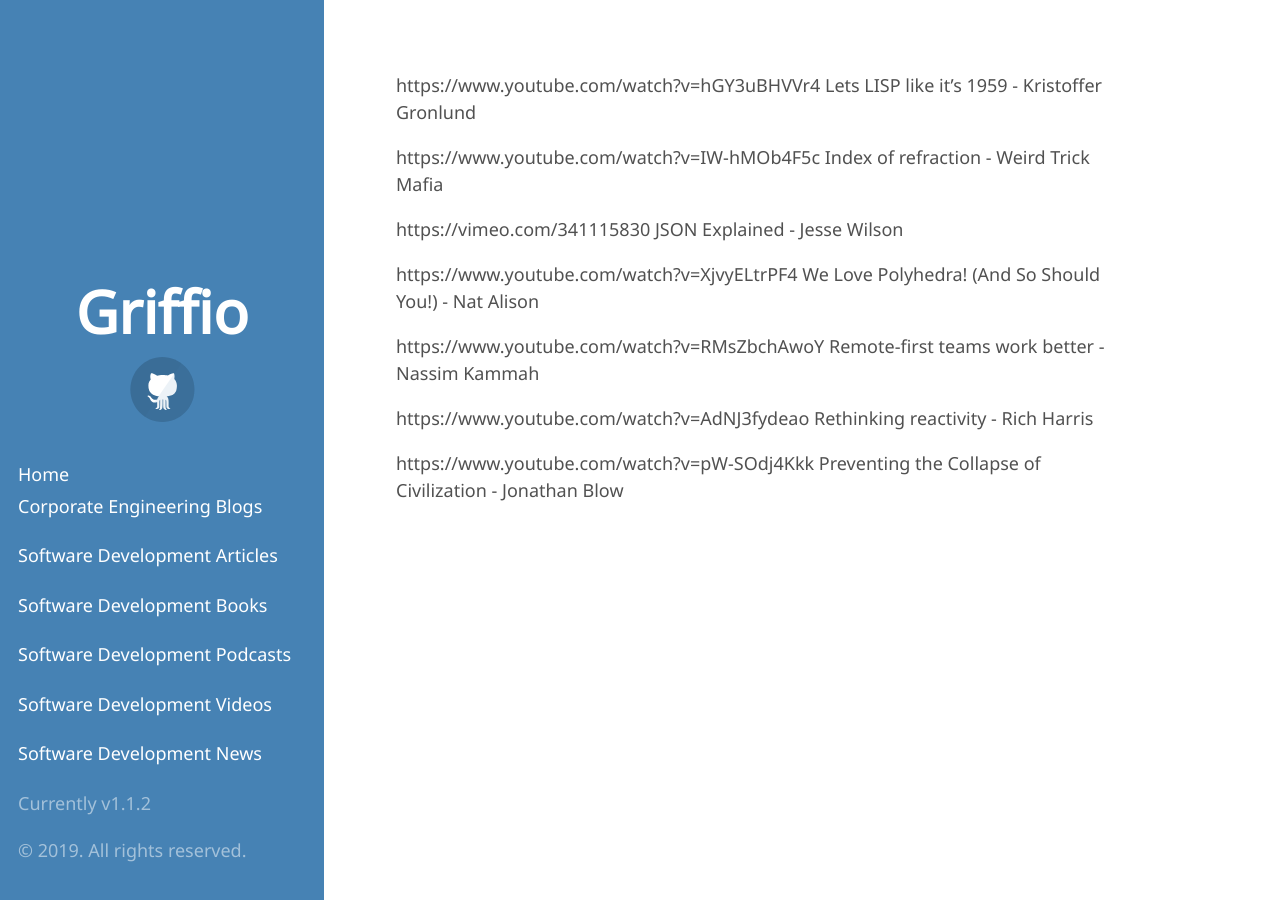
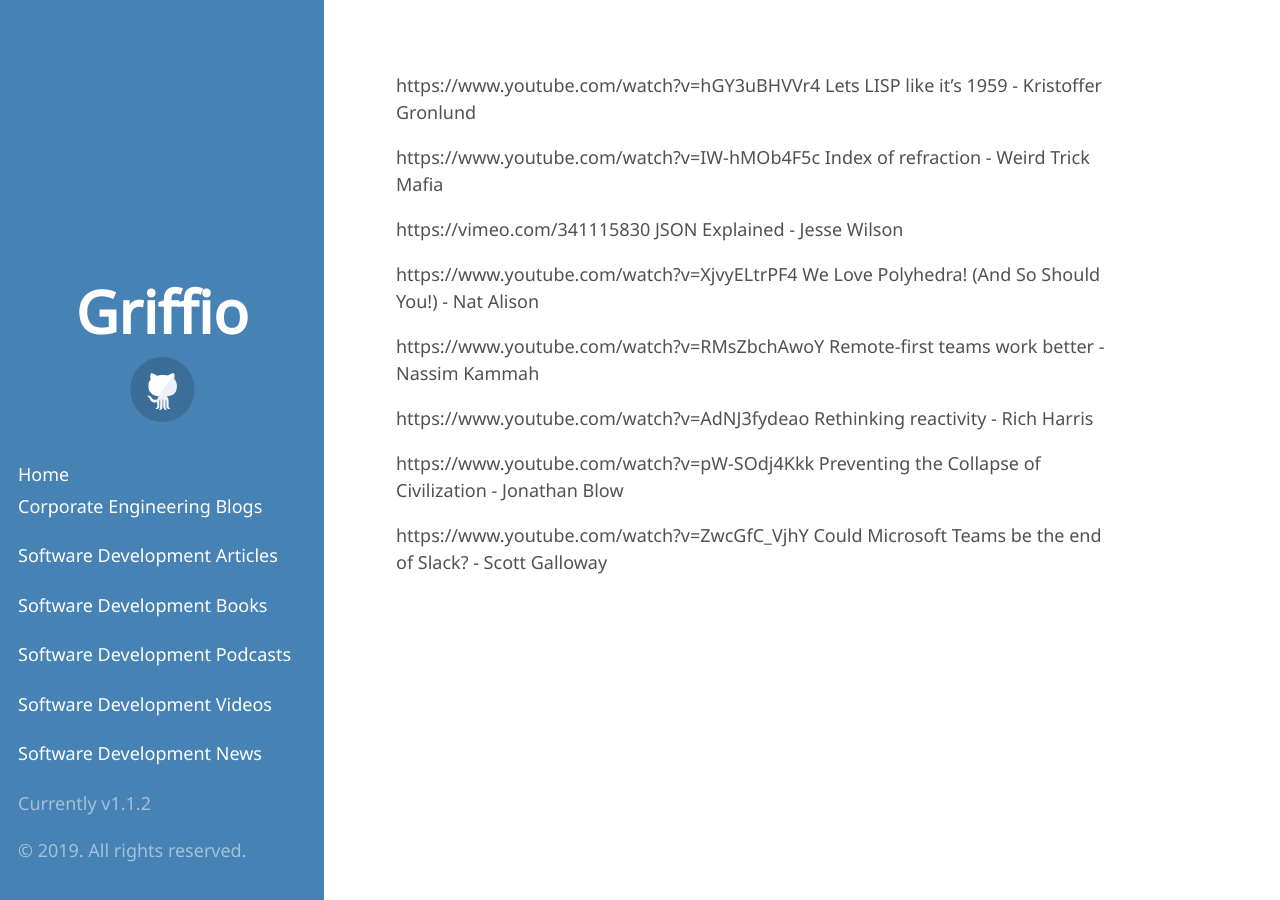
Before and after one commit to griffio/griffio.github.io, a Jekyll site: the page built from tech_talks_highlighted_2019.md, in a window 1280 px wide. Built offline with Jekyll 4.4.1, drawn with Linux system fonts in a browser that asks for light colours; some web fonts are replaced; our own code applies the rules of GitHub Pages for plain Markdown files.

Commit message:
Could Microsoft Teams be the end of Slack

```diff
--- a/tech_talks_highlighted_2019.md
+++ b/tech_talks_highlighted_2019.md
@@ -12,3 +12,5 @@
 https://www.youtube.com/watch?v=AdNJ3fydeao Rethinking reactivity - Rich Harris
 
 https://www.youtube.com/watch?v=pW-SOdj4Kkk Preventing the Collapse of Civilization - Jonathan Blow
+
+https://www.youtube.com/watch?v=ZwcGfC_VjhY Could Microsoft Teams be the end of Slack? - Scott Galloway
```
